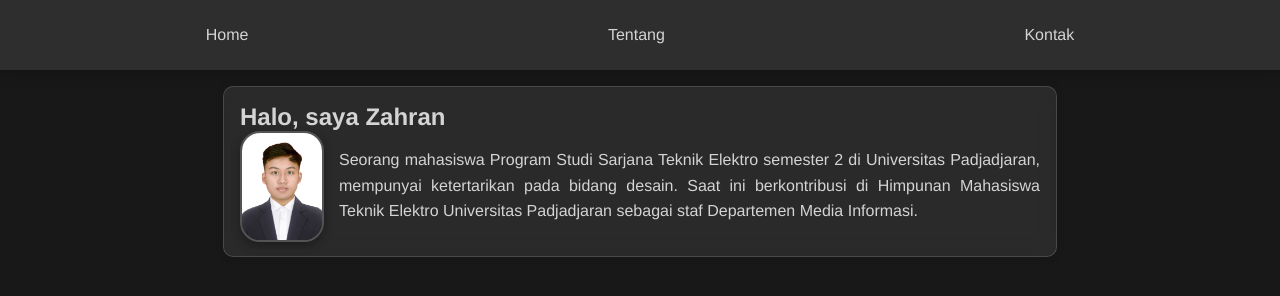
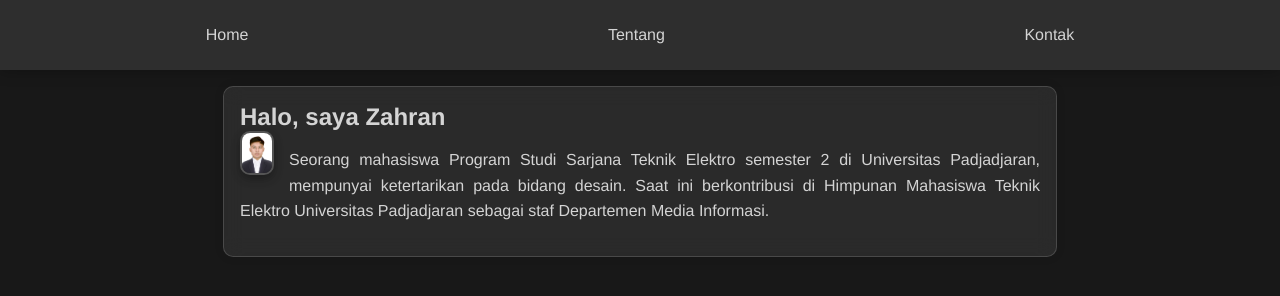
Before and after one commit to Zahran-Fardiaz/my-website, a plain HTML site: page index.html in a window 1280 px wide. Drawn offline with Linux system fonts and the light colour scheme.

Commit message:
your commit message

```diff
--- a/index.html
+++ b/index.html
@@ -17,7 +17,7 @@
     </header>
     <section>
     <h1>Halo, saya Zahran</h1>
-    <img src="static/img/140910240054.jpeg" alt="Descriptive Alt Text" style="max-width: 80px; height: auto; border-radius: 20px;">
+    <img src="static/img/140910240054.jpeg" alt="Descriptive Alt Text" style="max-width: 80px; height: 40px; border-radius: 10px;">
         <p>Seorang mahasiswa Program Studi Sarjana Teknik Elektro semester 2 di Universitas Padjadjaran, mempunyai ketertarikan pada bidang desain. Saat ini berkontribusi di Himpunan
     Mahasiswa Teknik Elektro Universitas Padjadjaran sebagai staf Departemen Media Informasi.</p>
 </section>
```
